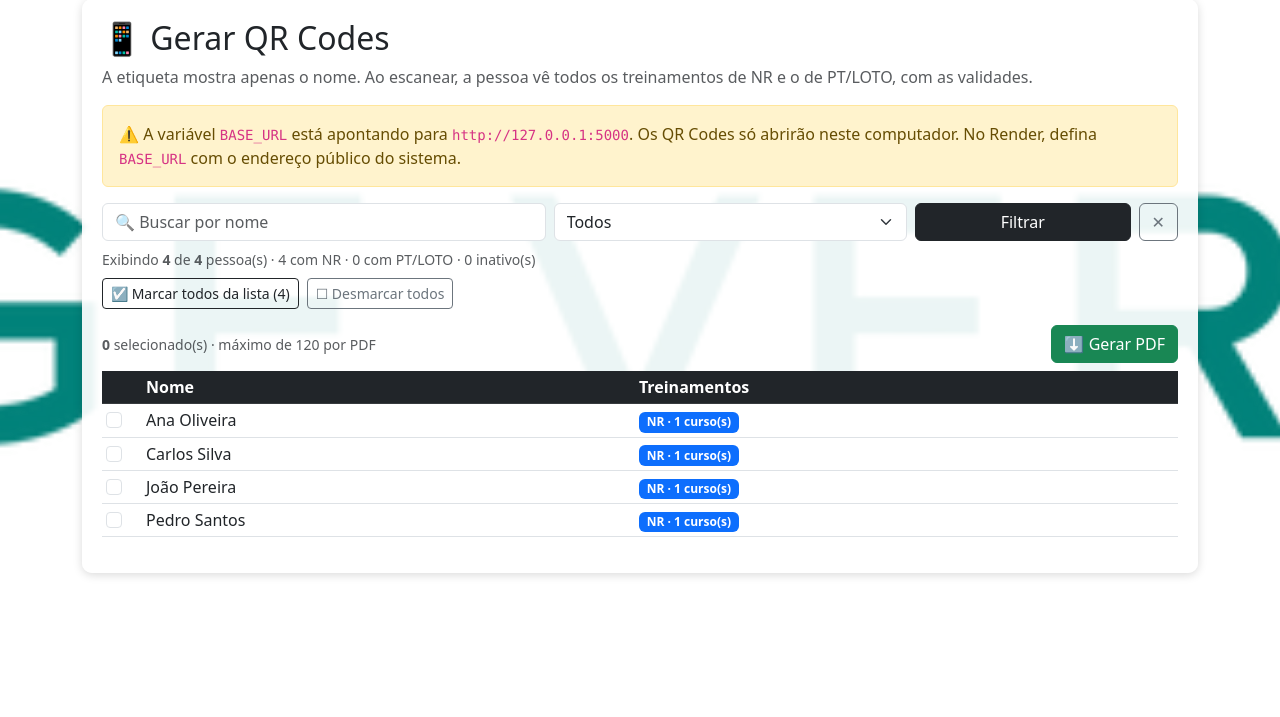
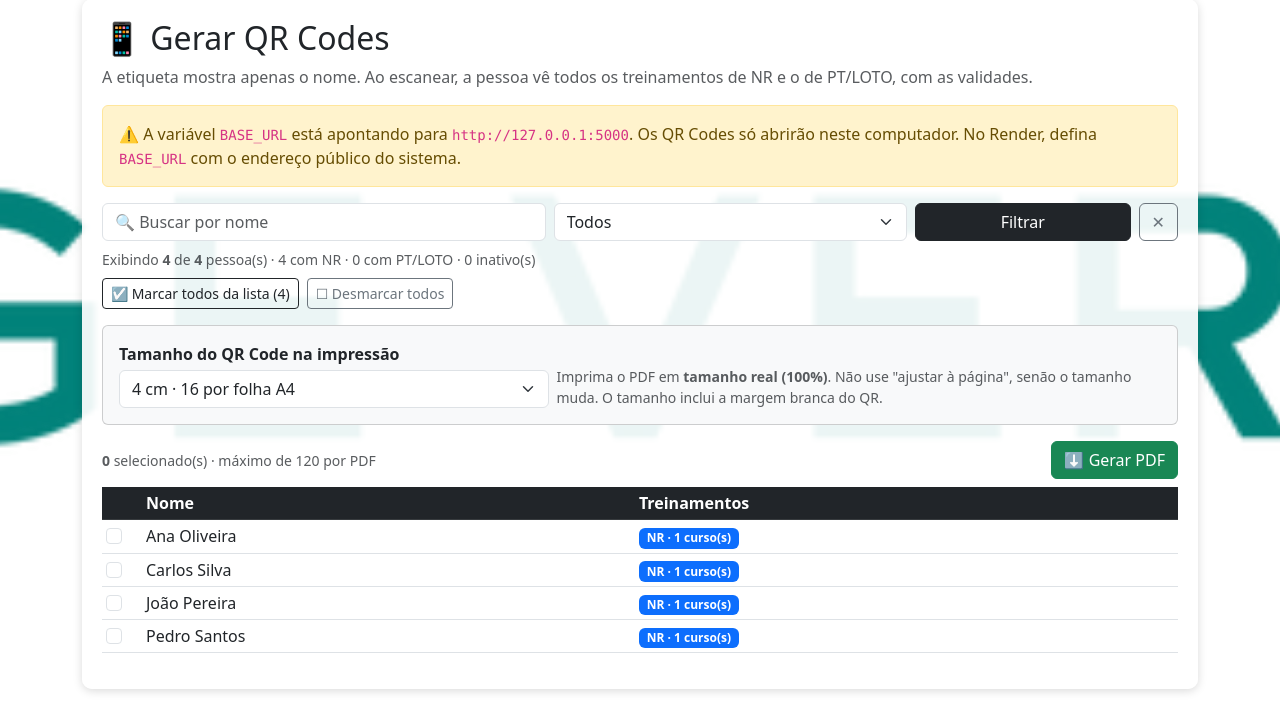
Before and after one commit to welingtonmoraes-design/sistema-nr-qrcode, a Flask app: page /qrcodes/ in a window 1280 px wide. Shown: the part 83-800 px from the top of the page. Run offline with Flask 3, Linux system fonts and the light colour scheme; a user stored in the database is signed in; some libraries are stand-ins or nearby versions.

Commit message:
Update gerar.html

```diff
--- a/templates/qrcodes/gerar.html
+++ b/templates/qrcodes/gerar.html
@@ -29,6 +29,7 @@
         <a href="{{ url_for('qrcodes.gerar') }}" class="btn btn-outline-secondary" title="Limpar filtros">✕</a>
     </div>
 </form>
+
 <div class="small text-muted mb-2">
     Exibindo <strong>{{ pessoas|length }}</strong> de <strong>{{ total_geral }}</strong> pessoa(s)
     · {{ total_nr }} com NR · {{ total_pt }} com PT/LOTO · {{ total_inativos }} inativo(s)
@@ -41,17 +42,44 @@
        href="{{ url_for('qrcodes.gerar', busca=busca, tipo=tipo) }}">☐ Desmarcar todos</a>
 </div>
 
-<!-- Seleção e geração do PDF -->
+<!-- Seleção, tamanho e geração do PDF -->
 <form method="POST" action="{{ url_for('qrcodes.gerar') }}">
+
+    <div class="card card-body bg-light mb-3">
+        <div class="row g-2 align-items-end">
+            <div class="col-12 col-md-5">
+                <label for="tamanho" class="form-label mb-1"><strong>Tamanho do QR Code na impressão</strong></label>
+                <select name="tamanho" id="tamanho" class="form-select">
+                    {% for t in tamanhos %}
+                        <option value="{{ t.label }}" {{ 'selected' if t.cm == tamanho_padrao }}>
+                            {{ t.label }} cm · {{ t.por_pagina }} por folha A4
+                        </option>
+                    {% endfor %}
+                </select>
+            </div>
+            <div class="col-12 col-md-7 small text-muted">
+                Imprima o PDF em <strong>tamanho real (100%)</strong>. Não use "ajustar à página",
+                senão o tamanho muda. O tamanho inclui a margem branca do QR.
+            </div>
+        </div>
+    </div>
+
     <div class="d-flex justify-content-between align-items-center mb-2 flex-wrap gap-2">
-        <span class="small text-muted"><strong id="contador">{{ pessoas|length if marcar else 0 }}</strong> selecionado(s) · máximo de {{ limite }} por PDF</span>
+        <span class="small text-muted">
+            <strong id="contador">{{ pessoas|length if marcar else 0 }}</strong> selecionado(s)
+            · máximo de {{ limite }} por PDF
+        </span>
         <button type="submit" class="btn btn-success">⬇ Gerar PDF</button>
     </div>
 
     <div class="table-responsive" style="max-height:60vh; overflow:auto;">
     <table class="table table-sm table-hover align-middle">
         <thead class="table-dark">
-            <tr><th style="width:40px;"></th><th>Nome</th><th>Treinamentos</th></tr>
+            <tr>
+                <th style="width:40px;"></th>
+                <th>Nome</th>
+                <th>Treinamentos</th>
+            </tr>
         </thead>
         <tbody>
         {% for p in pessoas %}
```
